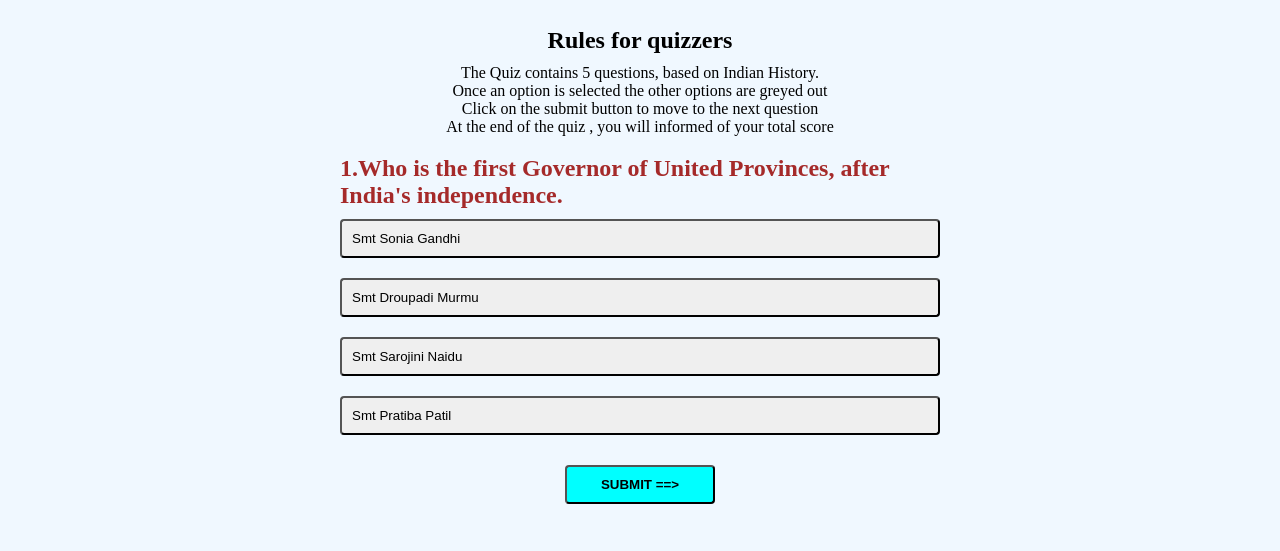
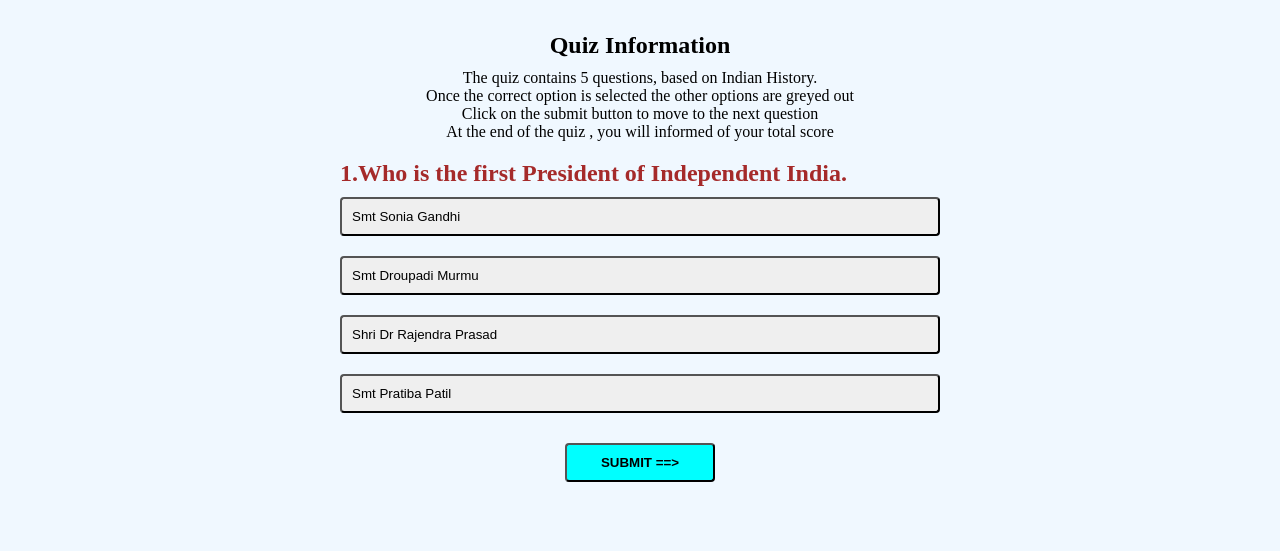
Before and after one commit to Bobrac3023/Project2-Quiz, a plain HTML site: page index.html in a window 1280 px wide. Shown: the part 83-634 px from the top of the page. Drawn offline with Linux system fonts and the light colour scheme.

Commit message:
modify alert message to allow user select right option

```diff
--- a/assets/css/style.css
+++ b/assets/css/style.css
@@ -47,7 +47,7 @@ body {
 .quiz-area {
         width:90%;
         max-width: 600px;
-        margin: 30px auto 50px;
+        margin: 35px auto 72px;
 
 }
 
@@ -95,6 +95,10 @@ body {
 .incorrect {
     background-color:chocolate;
 }
+.score-count{
+    text-align: center;
+
+}
 /* footer styling*/
 .nav {
     background-color: coral;
--- a/assets/js/script.js
+++ b/assets/js/script.js
@@ -1,5 +1,6 @@
+
 const totalQuestions = [{
-        question: "Who is the first Governor of United Provinces, after India's independence.",
+    question: "Who is the first President of Independent India.",
     choices: [{
             text: "Smt Sonia Gandhi",
             result: false
@@ -9,19 +10,19 @@ const totalQuestions = [{
             result: false
         },
         {
-                text: "Smt Sarojini Naidu",
+            text: "Shri Dr Rajendra Prasad",
             result: true
         },
         {
-                text: " Smt Pratiba Patil ",
+            text: "Smt Pratiba Patil",
             result: false
         }
     ]
 },
 {
-        question: "Who is last Governor-General of Dominion of India",
+    question: "Who is the last Governor-General of Dominion of India.",
     choices: [{
-                text: " Shri Chakravarti Rajagopalachari ",
+            text: "Shri Chakravarti Rajagopalachari",
             result: true
         },
         {
@@ -33,16 +34,16 @@ const totalQuestions = [{
             result: false
         },
         {
-                text: " Dr Maulana Azad ",
+            text: "Shri Dr Maulana Azad",
             result: false
         },
     ]
 },
 
 {
-        question: "Who is called Frontier Gandhi ",
+    question: "Who is called Frontier Gandhi. ",
     choices: [{
-                text: " Shri Muhamad Ali Jinnah ",
+            text: "Shri Muhamad Ali Jinnah",
             result: false
         },
         {
@@ -54,15 +55,15 @@ const totalQuestions = [{
             result: true
         },
         {
-                text: " Shri Dr Maulana Abul Kalam Azad ",
+            text: "Shri Dr Maulana Abul Kalam Azad ",
             result: false
         },
     ]
 },
 {
-        question: "Who is first finance minister of Independent India",
+    question: "Who is first finance minister of Independent India.",
     choices: [{
-                text: " Shri Dr Babasaheb Ambedkar ",
+            text: "Shri Dr Babasaheb Ambedkar ",
             result: false
         },
         {
@@ -74,15 +75,15 @@ const totalQuestions = [{
             result: false
         },
         {
-                text: " Shri Dr Maulana Abul Kalam Azad ",
+            text: "Shri Dr Maulana Abul Kalam Azad",
             result: false
         },
     ]
 },
 {
-        question: "Who is first education minister of Indepenedent India",
+    question: "Who is first education minister of Independent India",
     choices: [{
-                text: " Shri Dr Maulana Abul Kalam Azad ",
+            text: "Shri Dr Maulana Abul Kalam Azad",
             result: true
         },
         {
@@ -94,13 +95,12 @@ const totalQuestions = [{
             result: false
         },
         {
-                text: " Shri Dr John Matthai  ",
+            text: "Shri Dr John Matthai",
             result: false
         },
     ]
 }
 ];
-
 
 // variables
 const quizH2Element = document.getElementById("quiz");
@@ -111,7 +111,6 @@ const scoreArea = document.getElementById("score-area");
 //variable to store question index and score
 let presentQuestionIndex = 0;
 let score = 0;
-
 
 // function to start quiz
 function initiateQuiz() {
@@ -161,9 +160,8 @@ function selectChoice(e) {
     alert("!!!!Great- This is the right answer!!!!");
 } else {
     selectedBtn.classList.add("incorrect");
-        alert(`!!! OPS- This is INCORRECT!!!`);
-
-
+    //alert(`!!! OPS- This is INCORRECT!!!`);
+alert(`!!! OPS- This is INCORRECT!!!.` + question.choices.find(result => result.true).text );
 
 
 }
@@ -172,7 +170,6 @@ function selectChoice(e) {
         button.classList.add("correct");
     }
     button.disabled = true;
-
 
 });
 submitButton.style.display = "block";
@@ -187,6 +184,7 @@ function resetState() {
 //function when user clicks on answers
 function showscore() {
 resetState();
+quizH2Element.classList.add("score-count");
 quizH2Element.innerHTML = `You scored ${score} out of ${totalQuestions.length}!`;
 submitButton.innerHTML = "Play-Again";
 submitButton.style.display = "block";
--- a/index.html
+++ b/index.html
@@ -40,9 +40,9 @@
     </div>
     <!-- This is the main quiz Area -->
     <div class="quiz-area">
-    <h2 id="h2quiz-area">Rules for quizzers</h2>
-        <p id="p2quiz-area">The Quiz contains 5 questions, based on Indian History.<br>
-            Once an option is selected the other options are greyed out<br>
+    <h2 id="h2quiz-area">Quiz Information</h2>
+        <p id="p2quiz-area">The quiz contains 5 questions, based on Indian History.<br>
+            Once the correct option is selected the other options are greyed out<br>
             Click on the submit button to move to the next question<br>
             At the end of the quiz , you will informed of your total score<br>
         </p>
@@ -53,7 +53,7 @@
             <h2 id="quiz">Question goes here </h2>
         </div>
 
-        <div id="answer-buttons">
+        <div id="answer-buttons" >
             <!-- define clickable button for answers -->
 
         </div>
```
Lines whose indentation alone changed are shown as unchanged.
